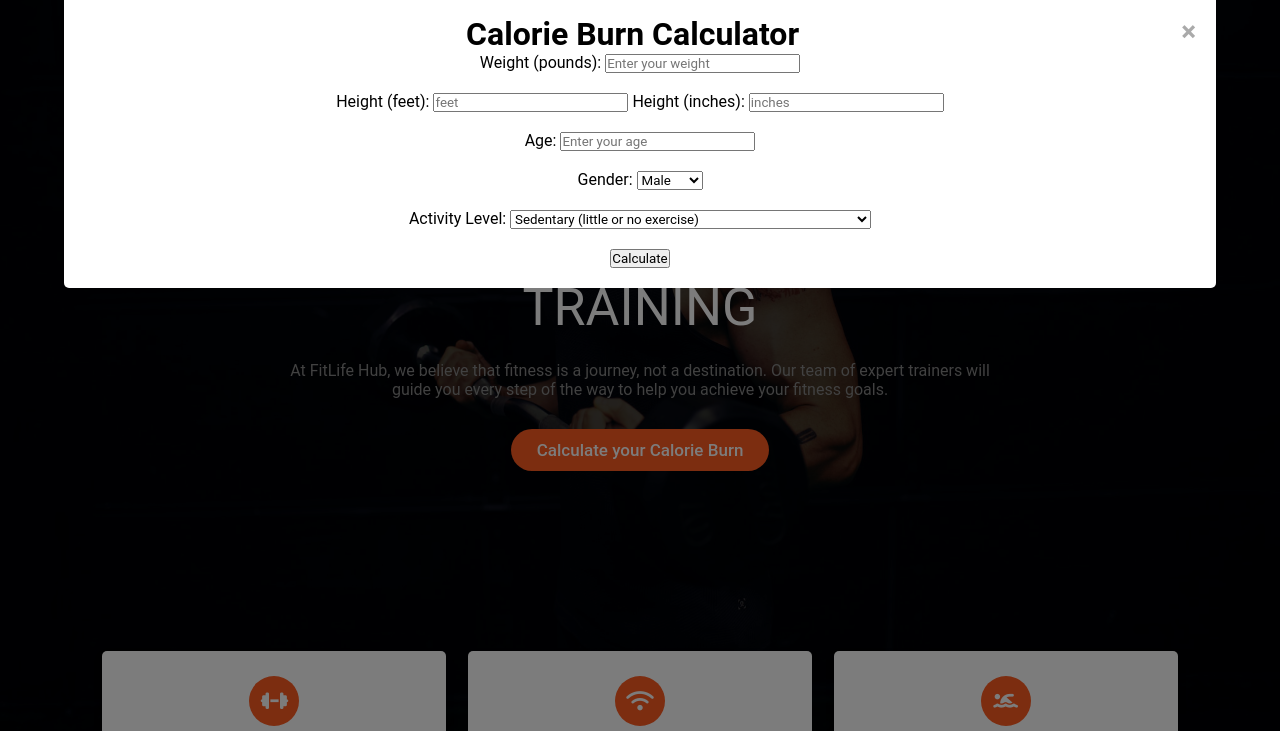
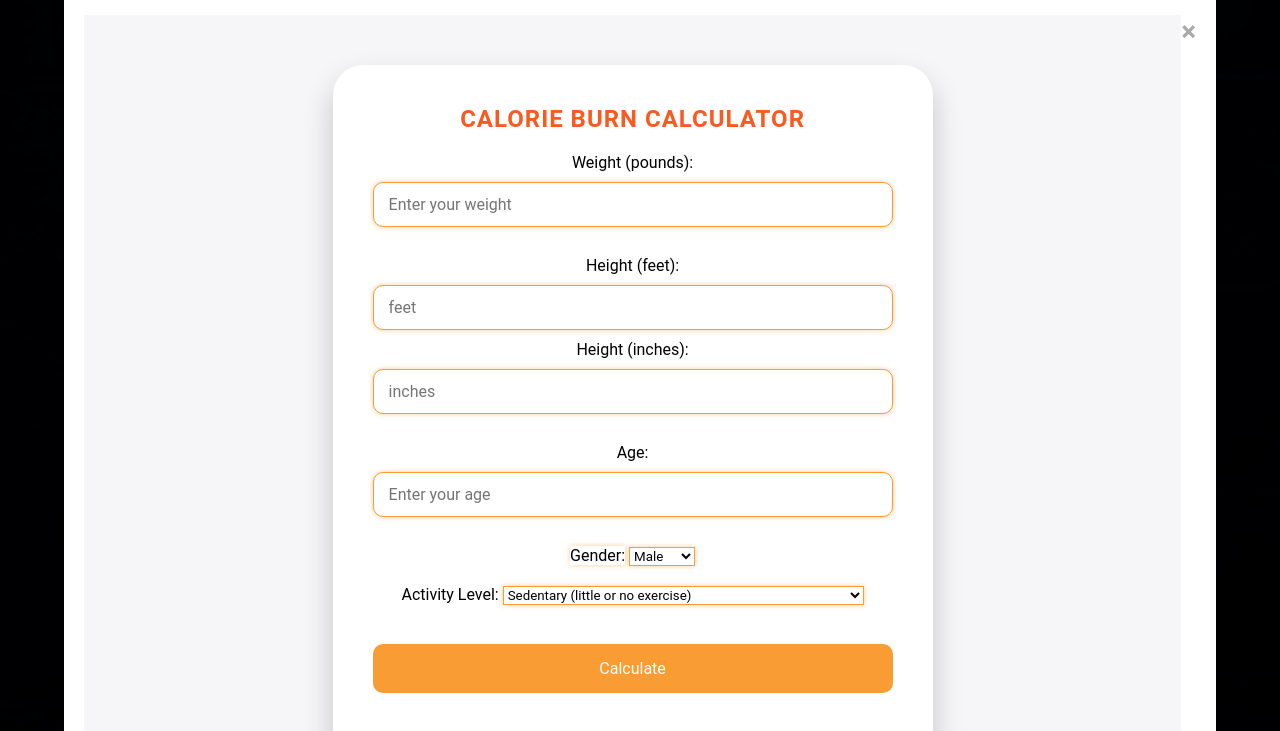
Before and after one commit to beginnerhumaira/Fitness-Center, a plain HTML site: page index.html in a window 1280 px wide. Both pictures are taken after a click on the button "Calculate your Calorie Burn". Shown: the part 69-800 px from the top of the page. Drawn offline with Linux system fonts and the light colour scheme.

Commit message:
calculator Ui updated

```diff
--- a/index.html
+++ b/index.html
@@ -4,7 +4,7 @@
 <head>
 	<!--  *****   Link To Custom CSS Style Sheet   *****  -->
 	<link rel="stylesheet" type="text/css" href="style.css">
-	<link rel= "stylesheet" type="text/css"   src="calculator_styling.css">
+
 
 	<!--  *****   Link To Font Awsome Icons   *****  -->
 	<link rel="stylesheet" href="https://cdnjs.cloudflare.com/ajax/libs/font-awesome/6.1.1/css/all.min.css" />
@@ -53,7 +53,8 @@
 				<div class="banner-contents">
 					<h2>Start your training at FitLife</h2>
 					<h1>Fit body needs more training</h1>
-					<p>At FitLife Hub, we believe that fitness is a journey, not a destination. Our team of expert trainers will guide you every step of the way to help you achieve your fitness goals.</p>
+					<p>At FitLife Hub, we believe that fitness is a journey, not a destination. Our team of expert
+						trainers will guide you every step of the way to help you achieve your fitness goals.</p>
 					<button class="btn read-more-btn">Calculate your Calorie Burn</button>
 				</div>
 			</div>
@@ -72,7 +73,8 @@
 					</div>
 					<div class="facility-desc">
 						<h2>State-of-the-Art Equipment</h2>
-						<p>Our gym is equipped with the latest machines and free weights to help you achieve your fitness goals.</p>
+						<p>Our gym is equipped with the latest machines and free weights to help you achieve your
+							fitness goals.</p>
 					</div>
 				</div>
 
@@ -111,7 +113,10 @@
 				<div class="about-right-col">
 					<h4>About Us</h4>
 					<h1>Best Facilities and Experienced Trainers</h1>
-					<p>At FitLife Hub, we believe that fitness is a journey, not a destination. Our team of expert trainers will guide you every step of the way to help you achieve your fitness goals. With our state-of-the-art equipment and supportive community, you'll be motivated to push yourself to new heights.</p>
+					<p>At FitLife Hub, we believe that fitness is a journey, not a destination. Our team of expert
+						trainers will guide you every step of the way to help you achieve your fitness goals. With our
+						state-of-the-art equipment and supportive community, you'll be motivated to push yourself to new
+						heights.</p>
 					<div class="about-states">
 						<div class="about-state about-state-1">
 							<i class="fa-solid fa-person"></i>
@@ -207,7 +212,8 @@
 			<header class="section-header">
 				<h3>Our Trainers</h3>
 				<h1>Meet Our Experienced Trainers</h1>
-				<p>Start your fitness journey with our qualified and Experienced trainers! Get yourself to next level!</p>
+				<p>Start your fitness journey with our qualified and Experienced trainers! Get yourself to next level!
+				</p>
 			</header>
 			<!--   === Team Header Ends ===   -->
 			<!--   === Team Contents Starts ===   -->
@@ -358,7 +364,9 @@
 			<header class="section-header">
 				<h3>Our Blog</h3>
 				<h1>Latest From Our Blog</h1>
-				<p>Stay fit, stay healthy! Our blog is dedicated to providing you with the latest fitness trends, workout tips, and healthy living advice. From weight loss to muscle gain, we've got you covered. Follow our blog to stay motivated and inspired on your fitness journey.</p>
+				<p>Stay fit, stay healthy! Our blog is dedicated to providing you with the latest fitness trends,
+					workout tips, and healthy living advice. From weight loss to muscle gain, we've got you covered.
+					Follow our blog to stay motivated and inspired on your fitness journey.</p>
 			</header>
 			<!--   === Blog Header Ends ===   -->
 
@@ -374,7 +382,8 @@
 						<span>02/06/2023</span>
 					</div>
 					<h2 class="article-title">Strong Muscle: How to Build Endurance.</h2>
-					<p class="article-desc">Learn how to build strong muscles with our expert tips and tricks. From weightlifting to cardio, we've got you covered.</p>
+					<p class="article-desc">Learn how to build strong muscles with our expert tips and tricks. From
+						weightlifting to cardio, we've got you covered.</p>
 					<div class="article-views">
 						<span>4.5k <i class="fa-solid fa-eye"></i></span>
 						<span>552 <i class="fa-solid fa-comment"></i></span>
@@ -391,7 +400,8 @@
 						<span>21/06/2023</span>
 					</div>
 					<h2 class="article-title">Increase Your Flexibility: Tips and Tricks</h2>
-					<p class="article-desc">Improve your flexibility with our expert advice. From yoga to stretching, we'll show you how to increase your range of motion.</p>
+					<p class="article-desc">Improve your flexibility with our expert advice. From yoga to stretching,
+						we'll show you how to increase your range of motion.</p>
 					<div class="article-views">
 						<span>1.5k <i class="fa-solid fa-eye"></i></span>
 						<span>352 <i class="fa-solid fa-comment"></i></span>
@@ -407,7 +417,8 @@
 						<span>07/06/2023</span>
 					</div>
 					<h2 class="article-title">Boost Your Cardio: Tips for a Healthy Heart.</h2>
-					<p class="article-desc">Get your heart rate up with our cardio tips and tricks. From running to cycling, we'll show you how to improve your cardiovascular health.</p>
+					<p class="article-desc">Get your heart rate up with our cardio tips and tricks. From running to
+						cycling, we'll show you how to improve your cardiovascular health.</p>
 					<div class="article-views">
 						<span>3.5k <i class="fa-solid fa-eye"></i></span>
 						<span>420 <i class="fa-solid fa-comment"></i></span>
@@ -421,57 +432,7 @@
 			</div>
 		</section>
 		<!--   *** Blog Section Ends ***   -->
-		 <!-- *** Calorie Burn Calculator Section starts ***  -->
-		<!-- <div class="calorie_burn" id="calorie_burn">
-			<h1 id="info_h1">Please fill in the information to Calculate your Calorie burn:</h1>
-			<div class="gender">
-				<h2 id="gender_text">Gender:</h2>
-				<input type="radio" id="male" name="gender" value="male">
-				<label for="gender" style="color: white;">Male</label>
-				<input type="radio" id="female" name="gender" value="female">
-				<label for="gender" style="color: white;">Female</label>
-			</div>
-			<div class="age">
-				<h2>Age:</h2>
-				<input type="number" id="age" name="age" style="background: transparent; color: white;" required>
-				<label for="age" style="color: white;">in Years </label>
-			</div>
-			<div class="height">
-				<h2>Height:</h2>
-				<input type="number" id="height" name="height" style="background: transparent; color: white;" required>
-				<label for="height" style="color: white;">in cm</label>
-			</div>
-			<div class="weight">
-				<h2>Weight:</h2>
-				<input type="number" id="weight" name="weight" style="background: transparent; color: white;" required>
-				<label for="weight" style="color: white;">in kg</label>
-				<div class="pal_drop">
-					<h2 style="margin-top: 10px; color:#fa5a20">Physical activity level:</h2>
-					<label for="pal" style="color: white; ">Make your choice:</label>
-					<select id="pal" name="pal" required>
-						<option value="1.2">Little/no exercise (sedentary lifestyle)</option>
-						<option value="1.375">Light exercise 1-2 times/week</option>
-						<option value="1.55">Moderate exercise 2-3 times/week</option>
-						<option value="1.725">Hard exercise 4-5 times/week</option>
-						<option value="1.9">Physical job or hard exercise 6-7 times/week</option>
-						<option value="2.4">Professional athlete</option>
-					</select>
-				</div>
-			</div>
-			</form>
-			<button type="submit" id="calculate_button">Calculate</button>
-			<button type="reset" id="clear_button">Clear Form</button>
-			<div class="results">
-				<h3 id="tdee_result" style="color: white;">TDEE:</h3>
-			</div>
-			<script defer type="text/javascript" src="calculator.js"></script>
-		</div>  -->
 
-
-		<!--*********************************************************-->
-
-
-		<!-- *** Calorie Burn Calculator Section Ends ***  -->
 
 		<!--   *** Footer Section Starts ***   -->
 		<section class="page-footer">
@@ -484,7 +445,10 @@
 						<h3>About</h3>
 					</div>
 					<div class="footer-col-desc">
-						<p>At FitLife Hub, we believe that fitness is a journey, not a destination. Our team of expert trainers will guide you every step of the way to help you achieve your fitness goals. With our state-of-the-art equipment and supportive community, you'll be motivated to push yourself to new heights.</p>
+						<p>At FitLife Hub, we believe that fitness is a journey, not a destination. Our team of expert
+							trainers will guide you every step of the way to help you achieve your fitness goals. With
+							our state-of-the-art equipment and supportive community, you'll be motivated to push
+							yourself to new heights.</p>
 
 						<span>321 Street, Sydney, NSW 2000, Australia</span>
 						<span>+61 2 1234 5678</span>
@@ -509,7 +473,7 @@
 						<a href="#our_team">Trainers</a>
 						<a href="#pricing">Pricing</a>
 						<a href="#blog">Blog</a>
-						<a href="#calorie_burn">Calorie Burn</a>
+
 					</div>
 				</div>
 
@@ -518,7 +482,10 @@
 						<h3>Got Queries About Your Membership?</h3>
 					</div>
 					<div class="footer-col-desc">
-						<p>Have a question about your membership? We're here to help! Whether you're wondering about our services, pricing, or just need some general information, our team is dedicated to providing you with the best possible support. Fill out the form below and we'll get back to you as soon as possible.</p>
+						<p>Have a question about your membership? We're here to help! Whether you're wondering about our
+							services, pricing, or just need some general information, our team is dedicated to providing
+							you with the best possible support. Fill out the form below and we'll get back to you as
+							soon as possible.</p>
 						<form class="membership" id="membership_form">
 							<input type="text" name="query" id="query" placeholder="Your Query">
 							<input type="email" name="user_email" id="email" placeholder="Your Email">
@@ -547,31 +514,101 @@
 		<div class="modal-content">
 			<span class="close-modal">&times;</span>
 			<!-- Calorie Burn Calculator Section -->
-			<title>Calorie Burn Calculator</title>
-			<body id="calculator-body">
-				<div class="container" id="container-calculator">
-					<div class="form-container calculator-container" id="right-container">
+			<div class="container" id="container-calculator" style="display: flex;
+			justify-content: center;
+			align-items: center;
+			height: 110vh;
+			background-color: #f6f5f7;
+			">
+				<div class="form-container calculator-container" id="right-container" style="background-color: #fff;
+				border-radius: 30px;
+				box-shadow: 0 15px 30px rgba(0, 0, 0, 0.2);
+				max-width: 600px; /* Increased width for landscape look */
+				width: 80%; /* Flexibility in width */
+				padding: 40px; /* More padding to make the form spacious */
+				position: relative;
+				animation: fadeIn 0.5s ease-in-out;">
 					<form action="#">
-							<h1 id="calculator-heading">Calorie Burn Calculator</h1>
+						<h1 id="calculator-heading" style="font-weight: 700;
+						font-size: 24px;
+						text-align: center;
+						margin-bottom: 20px;
+						color:#fa5a20;
+						letter-spacing: 1px;
+						text-transform: uppercase;
+						animation: slideIn 0.8s ease-in-out;">Calorie Burn Calculator</h1>
 		  <label for="weight-input">Weight (pounds):</label>
-			  <input type="number" id="weight-input" placeholder="Enter your weight">
+		  <input type="number" id="weight-input" placeholder="Enter your weight" style="width: 100%;
+		  padding: 12px 15px;
+		  margin: 10px 0;
+		  border-radius: 10px;
+		  border: 1px solid #ddd;
+		  background-color: #f9f9f9;
+		  font-size: 16px;
+		  transition: all 0.3s ease;
+		  outline: none;
+    border-color: #f89c33;
+    background-color: #fff;
+    box-shadow: 0 0 5px rgba(248, 156, 51, 0.5);">
 		  <br><br>
 		  <label for="height-feet-input">Height (feet):</label>
-			  <input type="number" id="height-feet-input" placeholder="feet">
+		  <input type="number" id="height-feet-input" placeholder="feet" style="width: 100%;
+		  padding: 12px 15px;
+		  margin: 10px 0;
+		  border-radius: 10px;
+		  border: 1px solid #ddd;
+		  background-color: #f9f9f9;
+		  font-size: 16px;
+		  transition: all 0.3s ease;
+		  outline: none;
+    border-color: #f89c33;
+    background-color: #fff;
+    box-shadow: 0 0 5px rgba(248, 156, 51, 0.5);" >
 		  <label for="height-inches-input">Height (inches):</label>
-			  <input type="number" id="height-inches-input" placeholder="inches">
+		  <input type="number" id="height-inches-input" placeholder="inches" style="width: 100%;
+		  padding: 12px 15px;
+		  margin: 10px 0;
+		  border-radius: 10px;
+		  border: 1px solid #ddd;
+		  background-color: #f9f9f9;
+		  font-size: 16px;
+		  transition: all 0.3s ease;
+		  outline: none;
+    border-color: #f89c33;
+    background-color: #fff;
+    box-shadow: 0 0 5px rgba(248, 156, 51, 0.5);">
 		  <br><br>
 		  <label for="age-input">Age:</label>
-			  <input type="number" id="age-input" placeholder="Enter your age">
+		  <input type="number" id="age-input" placeholder="Enter your age" style="width: 100%;
+		  padding: 12px 15px;
+		  margin: 10px 0;
+		  border-radius: 10px;
+		  border: 1px solid #ddd;
+		  background-color: #f9f9f9;
+		  font-size: 16px;
+		  transition: all 0.3s ease;
+		  outline: none;
+    border-color: #f89c33;
+    background-color: #fff;
+    box-shadow: 0 0 5px rgba(248, 156, 51, 0.5);">
 		  <br><br>
-			  <label for="gender-select">Gender:</label>
-			  <select id="gender-select">
+		  <label for="gender-select" style=" outline: none;
+		  border-color: #f89c33;
+		  background-color: #fff;
+		  box-shadow: 0 0 5px rgba(248, 156, 51, 0.5);">Gender:</label>
+		  <select id="gender-select" style=" outline: none;
+		  border-color: #f89c33;
+		  background-color: #fff;
+		  box-shadow: 0 0 5px rgba(248, 156, 51, 0.5);">
 			<option value="male">Male</option>
 			<option value="female">Female</option>
 		  </select>
 		  <br><br>
-			  <label for="activity-select">Activity Level:</label>
-			  <select id="activity-select">
+		  <label for="activity-select" >Activity Level:</label>
+		  <select id="activity-select" style=" outline: none;
+		  border-color: #f89c33;
+		  background-color: #fff;
+		  box-shadow: 0 0 5px rgba(248, 156, 51, 0.5);">
 			<option value="sedentary">Sedentary (little or no exercise)</option>
 			<option value="light">Light (exercise 1-3 times/week)</option>
 			<option value="moderate">Moderate (exercise 4-5 times/week)</option>
@@ -580,15 +617,41 @@
 			<option value="extraActive">Extra Active (very intense exercise daily, or physical job)</option>
 		  </select>
 		  <br><br>
-			  <button id="calculate-button">Calculate</button>
+		  <button id="calculate-button" style="width: 100%;
+		  padding: 15px;
+		  margin-top: 20px;
+		  margin-bottom: 20px;
+		  background-color: #f89c33;
+		  color: white;
+		  font-size: 16px;
+		  border: none;
+		  border-radius: 10px;
+		  cursor: pointer;
+		  transition: background-color 0.3s ease, transform 0.2s ease;
+
+		  ">Calculate</button>
 		</form>
-			<div class="box" id="result"></div>
-
+		<div class="box" id="result" style="margin-top: 50px;
+		padding: 20px;
+		border-radius: 15px;
+		background-color: #fff;
+		font-size: 18px;
+		color: #333;
+		text-align: center;
+		border: 1px solid #ddd;
+		box-shadow: 0 0 15px rgba(0, 0, 0, 0.1);
+		opacity: 0;
+		transform: translateY(20px);
+		transition: opacity 0.4s ease, transform 0.4s ease;
+		opacity: 1;
+    transform: translateY(0);
+	font-weight: bold;"></div>
+		</div>
+	</div>
 
 
 
 	<script defer type="text/javascript" src="calculator.js"></script>
-
 	<script defer type="text/javascript"
 		src="https://cdn.jsdelivr.net/npm/emailjs-com@2.4.0/dist/email.min.js"></script>
 	<script defer type="text/javascript" src="sendemail.js"></script>
@@ -598,6 +661,3 @@
 </body>
 
 <link href="https://cdn.lineicons.com/4.0/lineicons.css" rel="stylesheet">
-
-
-</head>
```
Also changed, not shown: calculator_styling.css (deleted, +0 -162 lines), style.css (+4 -10 lines). Lines whose indentation alone changed are shown as unchanged.
